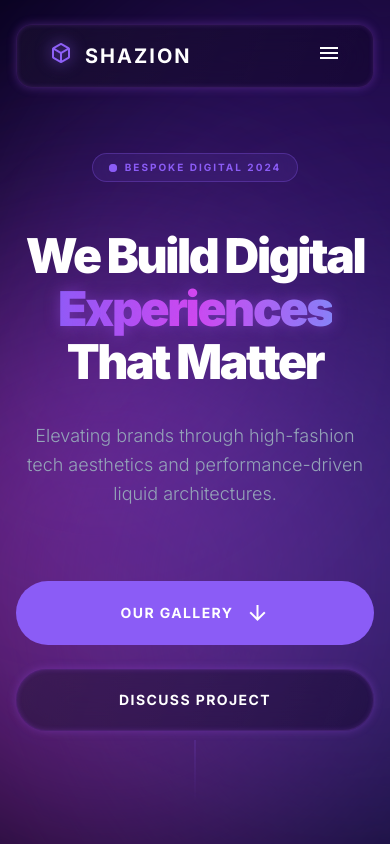
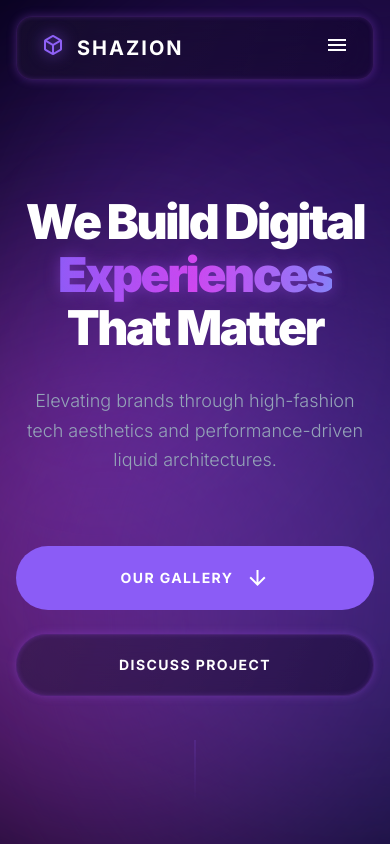
Before and after one commit to shazzann/Shazion, a website built with Vite: page index.html in a window 390 px wide. Shown: the top 844 px of the page. Built offline with nearby package versions, Linux system fonts and the light colour scheme.

Commit message:
Update navigation and header styles for improved layout and responsiveness

```diff
--- a/index.html
+++ b/index.html
@@ -47,9 +47,9 @@
 
     <!-- Main Content -->
     <div class="relative z-10 flex flex-col min-h-screen w-full">
-        <nav class="fixed top-0 left-0 right-0 z-50 px-4 py-6 md:px-10">
+        <nav class="fixed top-4 md:top-8 left-4 right-4 md:left-10 md:right-10 z-50 flex justify-center pointer-events-none">
             <div
-                class="max-w-7xl mx-auto glass-panel purple-glow-edge rounded-2xl px-8 py-4 flex items-center justify-between">
+                class="w-full max-w-7xl glass-panel purple-glow-edge rounded-2xl px-6 md:px-8 py-4 flex items-center justify-between pointer-events-auto">
                 <div class="flex items-center gap-3">
                     <div class="text-primary drop-shadow-[0_0_8px_rgba(139,92,246,0.8)]">
                         <span class="material-symbols-outlined text-[32px]">deployed_code</span>
@@ -75,17 +75,17 @@
             </div>
         </nav>
 
-        <header class="relative flex flex-col items-center justify-center min-h-screen px-4 pt-20 pb-10 text-center">
-            <div class="max-w-5xl mx-auto flex flex-col items-center gap-8 reveal active">
-                <div
+        <header class="relative flex flex-col items-center justify-center min-h-screen px-4 pt-32 md:pt-40 pb-20 text-center overflow-hidden">
+            <div class="max-w-5xl mx-auto flex flex-col items-center gap-8 reveal active my-auto">
+                <!-- <div
                     class="inline-flex items-center gap-2 px-4 py-1.5 rounded-full border border-primary/30 bg-primary/10 text-[10px] font-bold tracking-[0.2em] uppercase text-primary mb-4 backdrop-blur-xl">
                     <span class="relative flex h-2 w-2">
                         <span
                             class="animate-ping absolute inline-flex h-full w-full rounded-full bg-primary opacity-75"></span>
                         <span class="relative inline-flex rounded-full h-2 w-2 bg-primary"></span>
                     </span>
-                    Bespoke Digital 2024
-                </div>
+                    Bespoke Digital 2026
+                </div> -->
                 <h1 class="text-5xl md:text-7xl lg:text-8xl font-black tracking-tighter leading-[1.1] text-white">
                     We Build Digital<br />
                     <span
```
